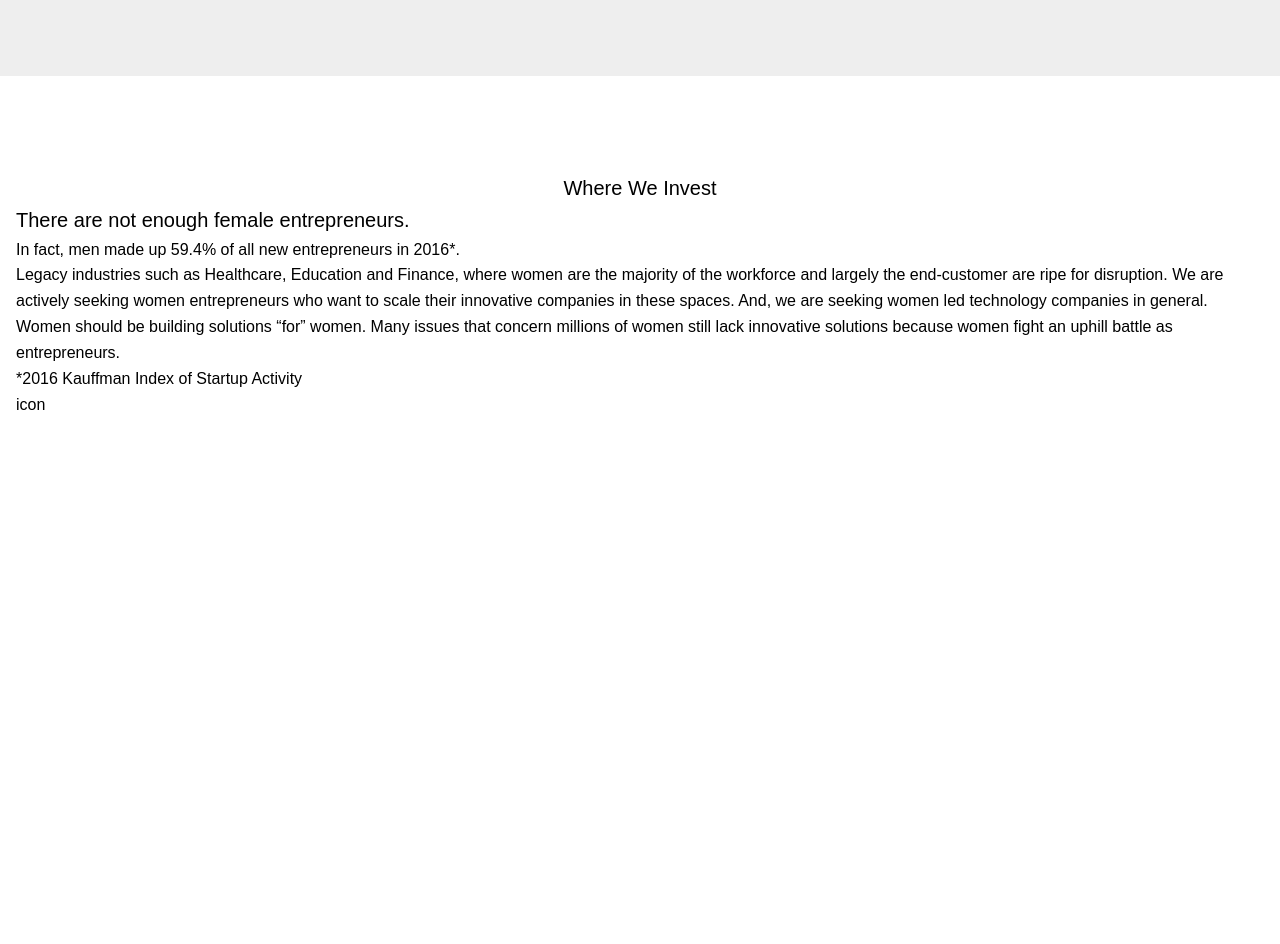
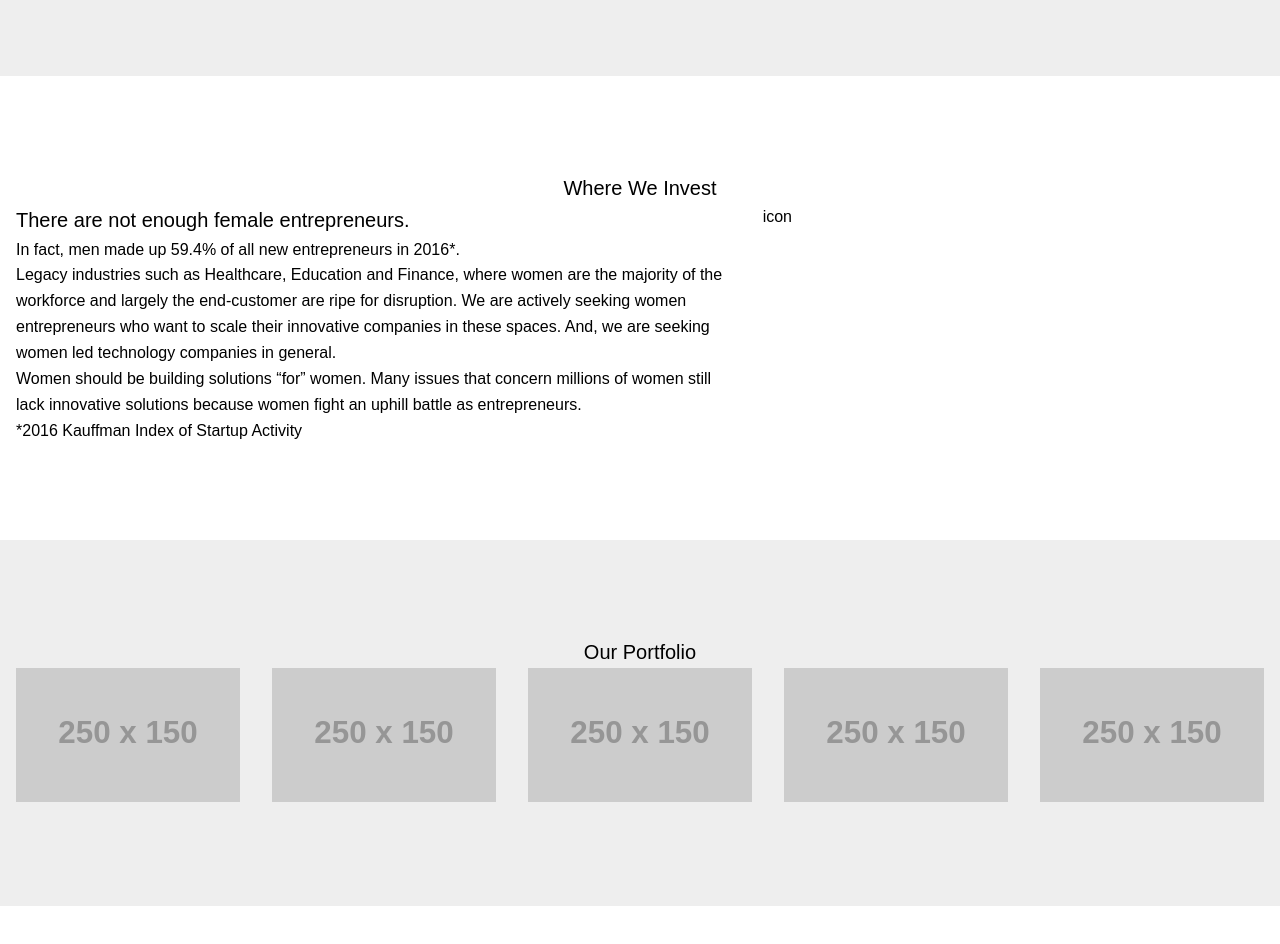
Before and after one commit to shatterfund/ShatterFund, a website: page src/index.html in a window 1280 px wide. Shown: the part 1464-2408 px from the top of the page. Before the commit the page ends 1978 px from the top, so only its background shows below. Drawn offline with nearby package versions, Linux system fonts and the light colour scheme; files that its build step writes are made by us from their sources; placeholder pictures from the web are drawn by us.

Commit message:
placeholder for lory slider

```diff
--- a/src/index.html
+++ b/src/index.html
@@ -52,7 +52,7 @@
         </header>
       </div>
       <div class="row">
-        <div class="column column--6 column--offset--6">
+        <div class="column column--6-12 column--offset--6-12">
           <h3>We WANT to be just another statistic</h3>
           <p>Historically, companies with female founders <strong>performed 66% better*</strong> than those with all male-founders.</p>
           <p>That is why the Shatter Fund <strong>exclusively invests</strong> in high potential disruptive technology companies led by female entrepreneurs. </p>
@@ -65,7 +65,7 @@
   <!--
   -#OurValue
   -->
- <section class="section section--thefund" id="ourvalue">
+ <section class="section section--ourvalue" id="ourvalue">
     <div class="container">
       <div class="row">
         <header class="section__header">
@@ -73,15 +73,15 @@
         </header>
       </div>
       <div class="row">
-        <div class="column column--4">
+        <div class="column column--4-12">
           <div class="svg">icon</div>
           <p>Drive returns for investors as the premier investment fund for women entrepreneurs</p>
         </div>
-        <div class="column column--4">
+        <div class="column column--4-12">
           <div class="svg">icon</div>
           <p>Drive new economic growth and spur innovation</p>
         </div>
-        <div class="column column--4">
+        <div class="column column--4-12">
           <div class="svg">icon</div>
           <p>Close the gender gap by providing the go-to funding opportunity for female entrepreneurs</p>
         </div>
@@ -91,7 +91,7 @@
   <!--
   -#WhereWeInvest
   -->
-  <section class="section section--thefund" id="whereweinvest">
+  <section class="section section--whereweinvest" id="whereweinvest">
      <div class="container">
        <div class="row">
          <header class="section__header">
@@ -99,14 +99,14 @@
          </header>
        </div>
        <div class="row">
-         <div class="column column--8">
+         <div class="column column--7-12">
            <h3>There are not enough female entrepreneurs.</h3>
            <p>In fact, men made up 59.4% of all new entrepreneurs in 2016*.</p>
            <p>Legacy industries such as Healthcare, Education and Finance, where women are the majority of the workforce and largely the end-customer are ripe for disruption. We are actively seeking women entrepreneurs who want to scale their innovative companies in these spaces. And, we are seeking women led technology companies in general.</p>
            <p>Women should be building solutions “for” women. Many issues that concern millions of women still lack innovative solutions because women fight an uphill battle as entrepreneurs.</p>
            <small>*2016 Kauffman Index of Startup Activity</small>
          </div>
-         <div class="column column--4">
+         <div class="column column--5-12">
            <div class="svg">icon</div>
          </div>
        </div>
@@ -115,6 +115,55 @@
   <!--
   -#Portfolio
   -->
+  <section class="section section--portfolio" id="portfolio">
+    <div class="container">
+      <div class="row">
+        <header class="section__header">
+          <h2>Our Portfolio</h2>
+        </header>
+      </div>
+      <div class="row">
+        <div class="column column--1-5">
+          <a href="javascript:void(0)" target="_blank">
+            <img src="http://placehold.it/250x150" alt="placeholder image">
+          </a>
+        </div>
+        <div class="column column--1-5">
+          <a href="javascript:void(0)" target="_blank">
+            <img src="http://placehold.it/250x150" alt="placeholder image">
+          </a>
+        </div>
+        <div class="column column--1-5">
+          <a href="javascript:void(0)" target="_blank">
+            <img src="http://placehold.it/250x150" alt="placeholder image">
+          </a>
+        </div>
+        <div class="column column--1-5">
+          <a href="javascript:void(0)" target="_blank">
+            <img src="http://placehold.it/250x150" alt="placeholder image">
+          </a>
+        </div>
+        <div class="column column--1-5">
+          <a href="javascript:void(0)" target="_blank">
+            <img src="http://placehold.it/250x150" alt="placeholder image">
+          </a>
+        </div>
+      </div>
+    </div>
+  </section>
+  <!--
+  -Testimonials
+  -->
+  <section class="section section--testimonials">
+    <div class="container">
+      <div class="slider slider--testimonials">
+        <!--
+        -lory slider here
+        -http://meandmax.github.io/lory/
+        -->
+      </div>
+    </div>
+  </section>
   <!--
   -#OurTeam
   -->
--- a/src/sass/style.scss
+++ b/src/sass/style.scss
@@ -25,6 +25,10 @@ html,
 body {
   width: 100%;
   height: 100%;
+}
+
+img {
+  max-width: 100%;
 }
 
 /*
@@ -136,16 +140,16 @@ $gutter : 1rem;
   padding: 0 $gutter;
 }
 
-.column--6 {
-  width: percentage(6/12);
-}
+.column--4-12 { width: percentage(4/12); }
+.column--5-12 { width: percentage(5/12); }
+.column--6-12 { width: percentage(6/12); }
+.column--7-12 { width: percentage(7/12); }
+.column--8-12 { width: percentage(8/12); }
 
-.column--offset--6 {
+.column--1-5 { width: percentage(1/5); }
+
+.column--offset--6-12 {
   margin-left: percentage(6/12);
-}
-
-.column--4 {
-  width: percentage(4/12);
 }
 
 /*
```
Also changed, not shown: dist/css/style.css, dist/index.html.
